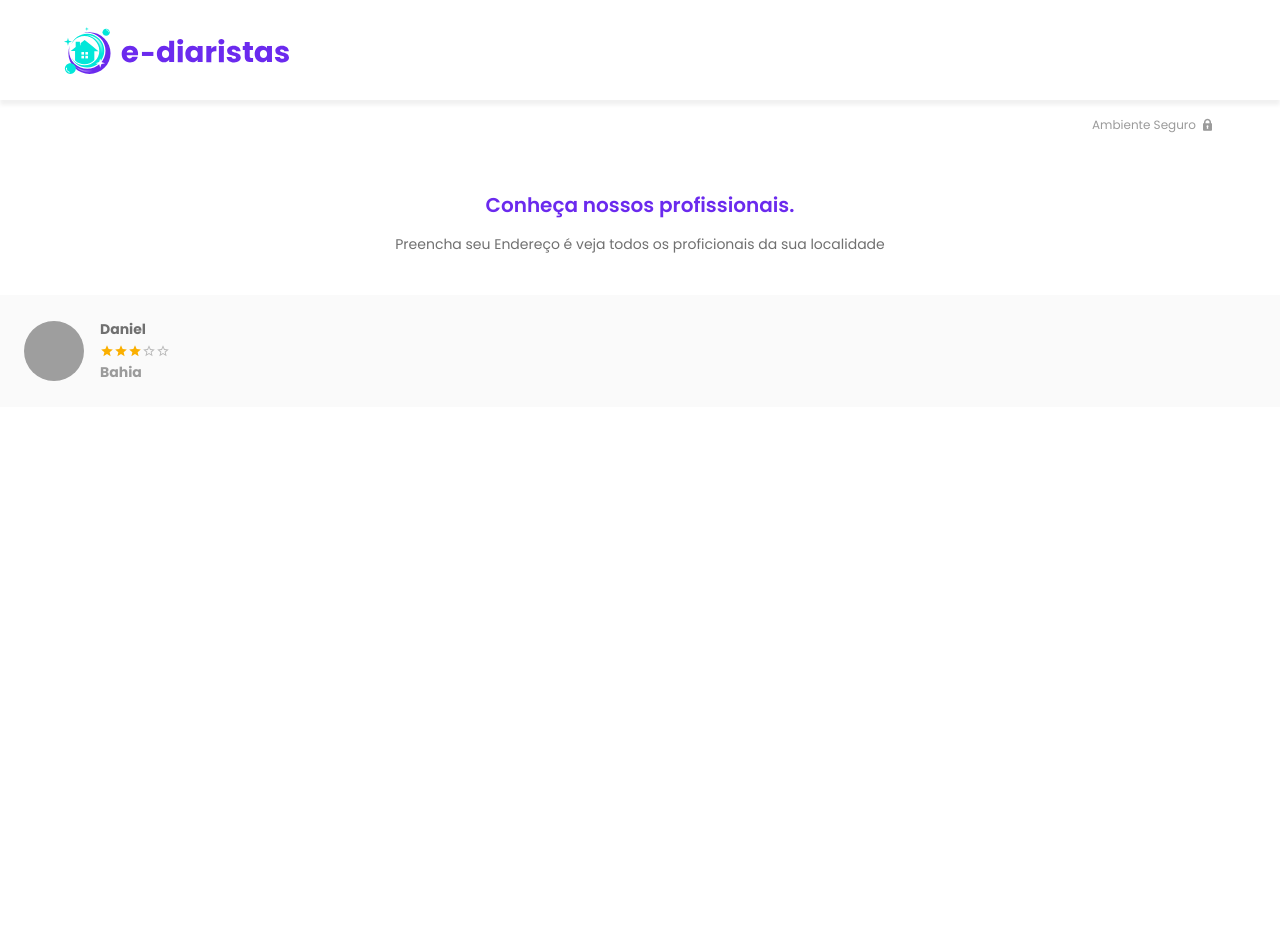
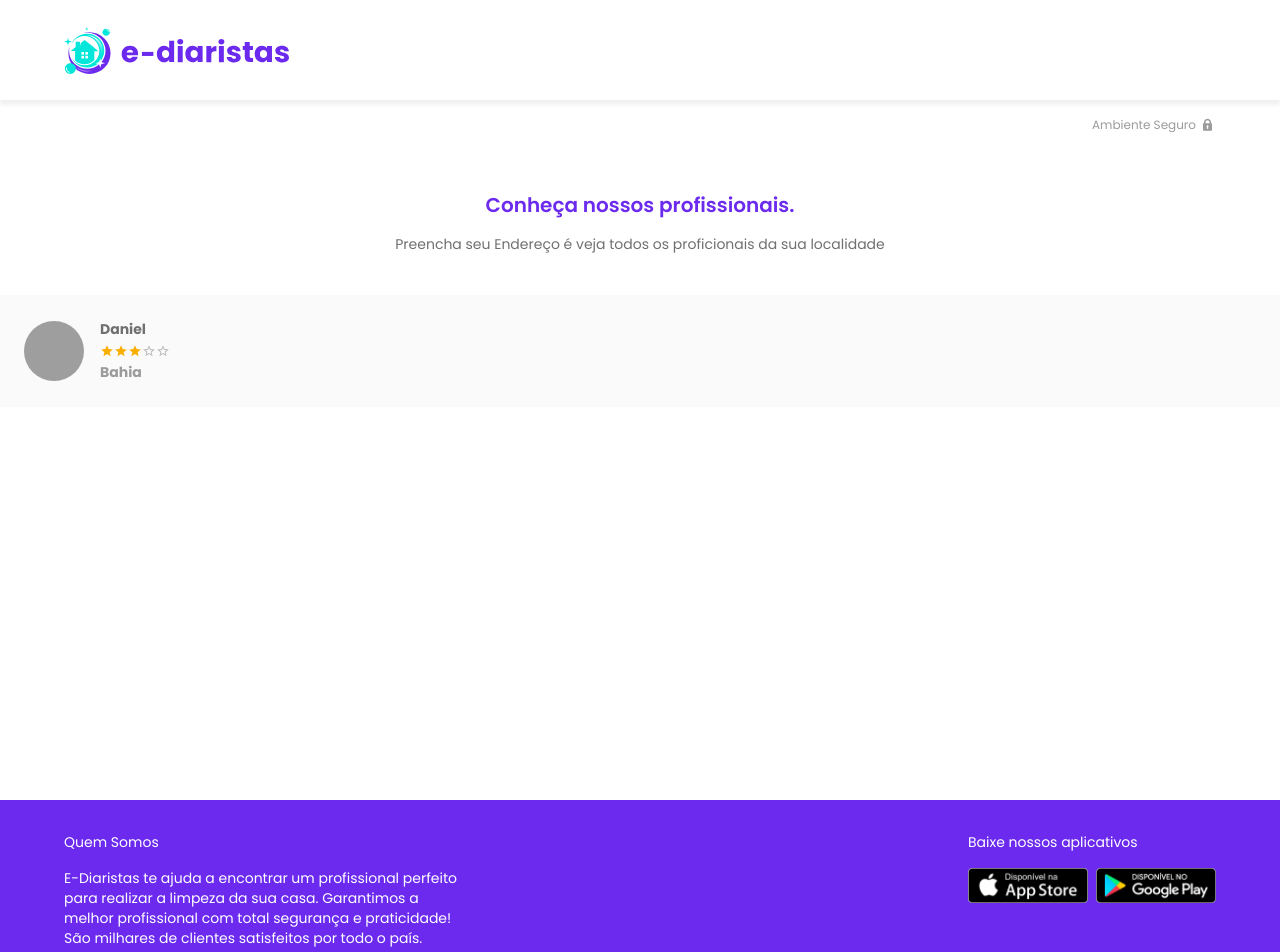
Before and after one commit to Daniel-Flores-S/E-diaristas, a Next.js app in the folder web-frontend/: page / in a window 1280 px wide. Shown: the top 952 px of the page. Before the commit the page ends 800 px from the top, so only its background shows below. Built offline with nearby package versions, Linux system fonts and the light colour scheme; grey boxes are pictures that could not be loaded.

Commit message:
Creating component Footer

```diff
--- a/web-frontend/src/pages/_app.tsx
+++ b/web-frontend/src/pages/_app.tsx
@@ -3,6 +3,8 @@ import { ThemeProvider } from "@material-ui/core";
 import theme from "themes/theme";
 import Head from "next/head";
 import Header from "ui/components/surfaces/Header";
+import { AppContainer } from "styles/pages/_app.style";
+import Footer from "ui/components/surfaces/Footer";
 
 function MyApp({ Component, pageProps }) {
     return (
@@ -20,8 +22,11 @@ function MyApp({ Component, pageProps }) {
                 />
             </Head>
             <ThemeProvider theme={theme}>
-                <Header />
-                <Component {...pageProps} />
+                <AppContainer>
+                    <Header />
+                    <Component {...pageProps} />
+                </AppContainer>
+                <Footer />
             </ThemeProvider>
         </>
     );
--- /dev/null
+++ b/web-frontend/src/styles/pages/_app.style.tsx
@@ -0,0 +1,7 @@
+import { experimentalStyled as styled } from '@material-ui/core/styles';
+
+export const AppContainer = styled('div')`
+    display: flex;
+    flex-direction: column;
+    min-height: 100vh;
+`;
--- /dev/null
+++ b/web-frontend/src/ui/components/surfaces/Footer/index.tsx
@@ -0,0 +1,53 @@
+import { FooterStyled, FooterContainer, FooterTitle, AppList } from "./styles";
+import { Typography, Box } from "@material-ui/core";
+
+const Footer: React.FC = () => {
+    return (
+        <FooterStyled>
+            <FooterContainer>
+                <Box sx={{ maxWidth: "400px" }}>
+                    <FooterTitle>Quem Somos</FooterTitle>
+                    <Typography variant={"body2"} sx={{ marginTop: "16px" }}>
+                        E-Diaristas te ajuda a encontrar um profissional
+                        perfeito para realizar a limpeza da sua casa. Garantimos
+                        a melhor profissional com total segurança e praticidade!
+                        São milhares de clientes satisfeitos por todo o país.{" "}
+                    </Typography>
+                </Box>
+                <div>
+                    <FooterTitle>Baixe nossos aplicativos</FooterTitle>
+                    <AppList>
+                        <AppList>
+                            <li>
+                                <a
+                                    href={"/"}
+                                    target={"_blank"}
+                                    rel={"noopener noreferrer"}
+                                >
+                                    <img
+                                        src={"/img/logos/app-store.png"}
+                                        alt={"App Store"}
+                                    />
+                                </a>
+                            </li>
+                            <li>
+                                <a
+                                    href={"/"}
+                                    target={"_blank"}
+                                    rel={"noopener noreferrer"}
+                                >
+                                    <img
+                                        src={"/img/logos/google-play.png"}
+                                        alt={"Google Play"}
+                                    />
+                                </a>
+                            </li>
+                        </AppList>
+                    </AppList>
+                </div>
+            </FooterContainer>
+        </FooterStyled>
+    );
+};
+
+export default Footer;
--- /dev/null
+++ b/web-frontend/src/ui/components/surfaces/Footer/styles.tsx
@@ -0,0 +1,36 @@
+import { experimentalStyled as styled } from "@material-ui/core";
+import { Container, Typography } from "@material-ui/core";
+
+export const FooterStyled = styled("footer")`
+    background-color: ${({ theme }) => theme.palette.primary.main};
+    color: ${({ theme }) =>
+        theme.palette.getContrastText(theme.palette.primary.main)};
+    padding: ${({ theme }) => theme.spacing(4)} 0;
+    margin-top: auto;
+`;
+
+export const FooterContainer = styled(Container)`
+    display: flex;
+    justify-content: space-between;
+    gap: ${({ theme }) => theme.spacing(2)};
+    flex-wrap: wrap;
+
+    ${(props) => props.theme.breakpoints.down("md")} {
+        gap: ${({ theme }) => theme.spacing(5)};
+    }
+`;
+
+export const FooterTitle = styled((props) => (
+    <Typography component={"h2"} variant="body2" {...props} />
+))``;
+
+export const AppList = styled("ul")`
+    display: flex;
+    padding: 0;
+    list-style-type: none;
+    gap: ${({ theme }) => theme.spacing()};
+
+    img {
+        width: 120px;
+    }
+`;
```
Also changed, not shown: web-frontend/src/pages/index.tsx (+9 -7 lines).
